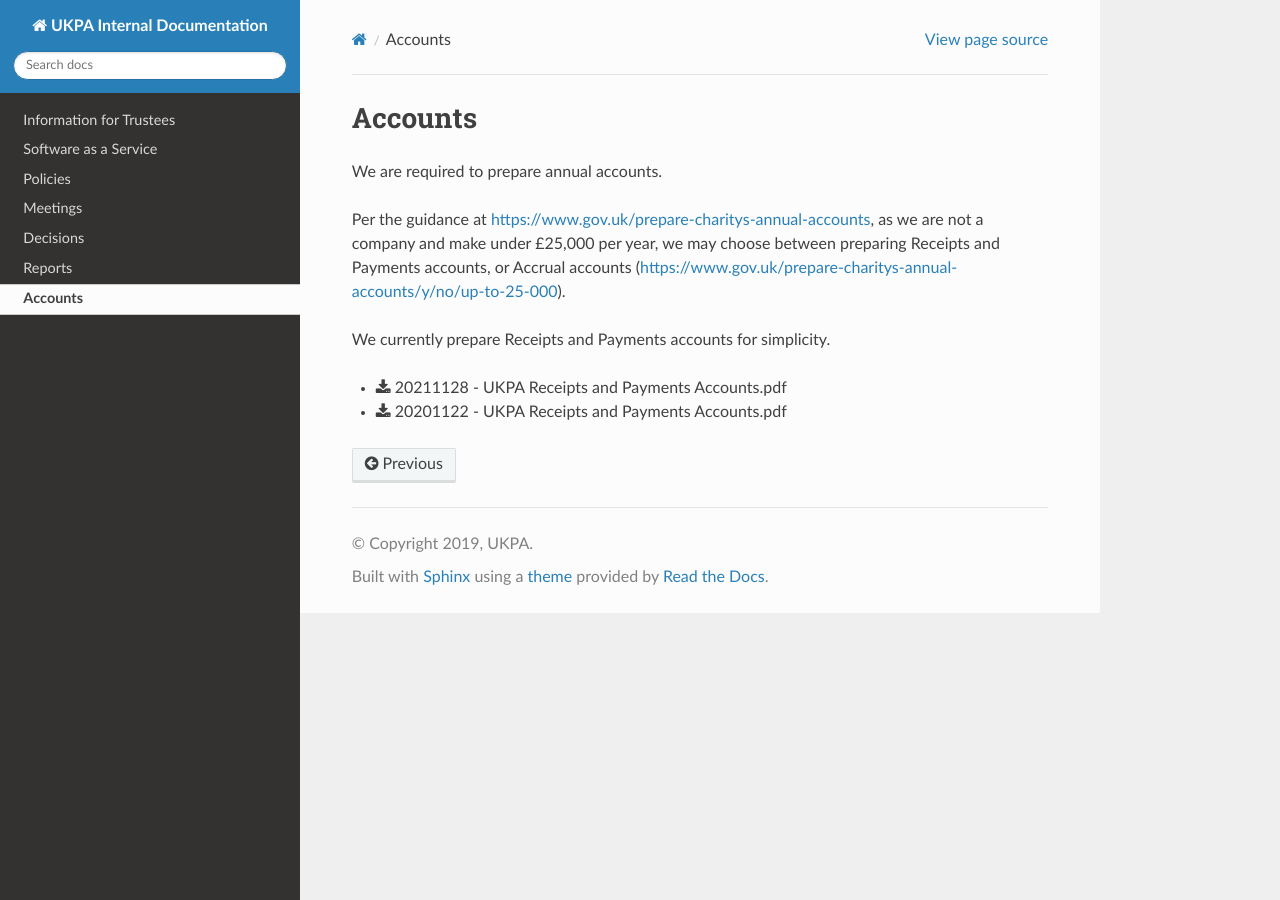
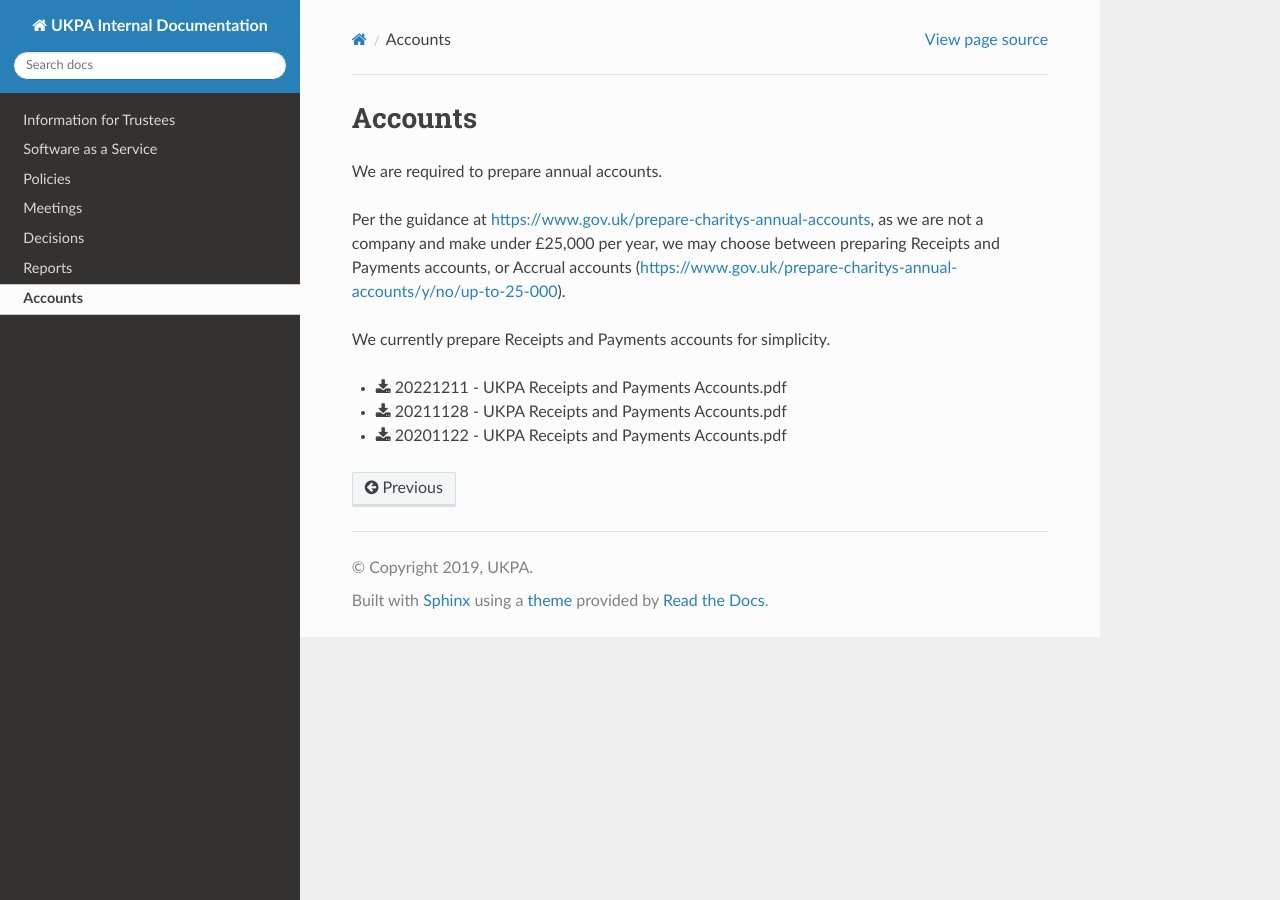
Before and after one commit to UKPythonAssociation/ukpa-internaldocs, a Sphinx documentation site: the page built from source/accounts/index.rst, in a window 1280 px wide. Built offline with Sphinx 7.4.7 and the Read the Docs theme 2.0.0, drawn with Linux system fonts in a browser that asks for light colours.

Commit message:
2021/2022 accounts

```diff
--- a/source/accounts/index.rst
+++ b/source/accounts/index.rst
@@ -9,5 +9,6 @@ as we are not a company and make under £25,000 per year, we may choose between
 
 We currently prepare Receipts and Payments accounts for simplicity.
 
+* :download:`20221211 - UKPA Receipts and Payments Accounts.pdf`
 * :download:`20211128 - UKPA Receipts and Payments Accounts.pdf`
 * :download:`20201122 - UKPA Receipts and Payments Accounts.pdf`
```
Also changed, not shown: 1 other file.
